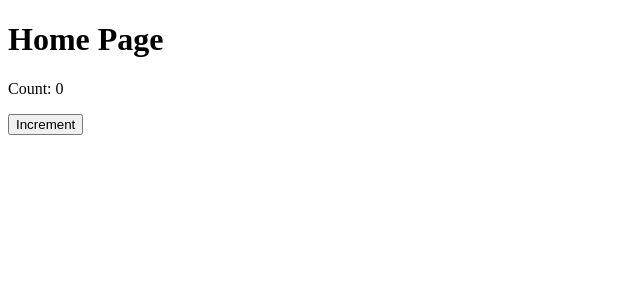
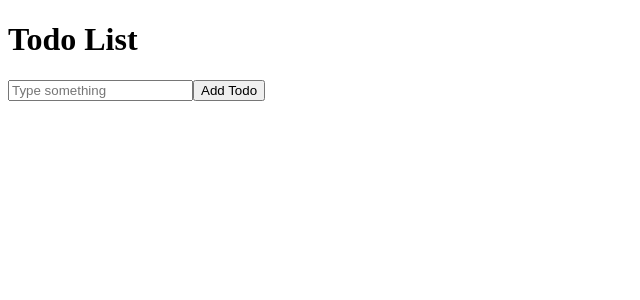
Before and after one commit to hwanghj09/What-We-Have-To-Do-Today, a React (Vite) app: page / in a window 1280 px wide. Shown: the top 300 px of the page, without its empty margins (0-640 px from the left). Built offline with nearby package versions, Linux system fonts and the light colour scheme.

Commit message:
add list

```diff
--- a/package.json
+++ b/package.json
@@ -10,8 +10,10 @@
     "preview": "vite preview"
   },
   "dependencies": {
+    "@types/js-cookie": "^3.0.6",
     "firebase": "^12.4.0",
     "firebase-tools": "^14.20.0",
+    "js-cookie": "^3.0.5",
     "react": "^18.3.1",
     "react-dom": "^18.3.1",
     "react-router-dom": "^6.30.1"
--- a/src/pages/Home.tsx
+++ b/src/pages/Home.tsx
@@ -1,13 +1,62 @@
-import { useState } from 'react'
+import { useState, useEffect } from 'react'
+import Cookies from 'js-cookie'
+
+interface Todo {
+  id: number
+  text: string
+}
 
 function Home() {
-  const [count, setCount] = useState(0)
+  const [todos, setTodos] = useState<Todo[]>([])
+  const [text, setText] = useState('')
+
+  useEffect(() => {
+    const savedTodos = Cookies.get('todos')
+    if (savedTodos) {
+      setTodos(JSON.parse(savedTodos))
+    }
+  }, [])
+
+  useEffect(() => {
+    Cookies.set('todos', JSON.stringify(todos))
+  }, [todos])
+
+  const addTodo = () => {
+    if (text.trim() !== '') {
+      const newTodo: Todo = {
+        id: Date.now(),
+        text: text,
+      }
+      setTodos([...todos, newTodo])
+      setText('')
+    }
+  }
+
+  const removeTodo = (id: number) => {
+    setTodos(todos.filter(todo => todo.id !== id))
+  }
 
   return (
     <>
-      <h1>Home Page</h1>
-      <p>Count: {count}</p>
-      <button onClick={() => setCount(count + 1)}>Increment</button>
+      <h1>Todo List</h1>
+      <div className='todolist'>
+        {todos.map(todo => (
+          <div key={todo.id}>
+            <input type="checkbox" />
+            <span>{todo.text}</span>
+            <button onClick={() => removeTodo(todo.id)}>Remove</button>
+          </div>
+        ))}
+      </div>
+      <input
+        type="text"
+        placeholder="Type something"
+        className='test'
+        value={text}
+        onChange={e => setText(e.currentTarget.value)}
+        onKeyPress={e => e.key === 'Enter' && addTodo()}
+      />
+      <button onClick={addTodo}>Add Todo</button>
     </>
   )
 }
```
Also changed, not shown: firebase.json, 1 other file (tests, documents, lock files or other folders).
